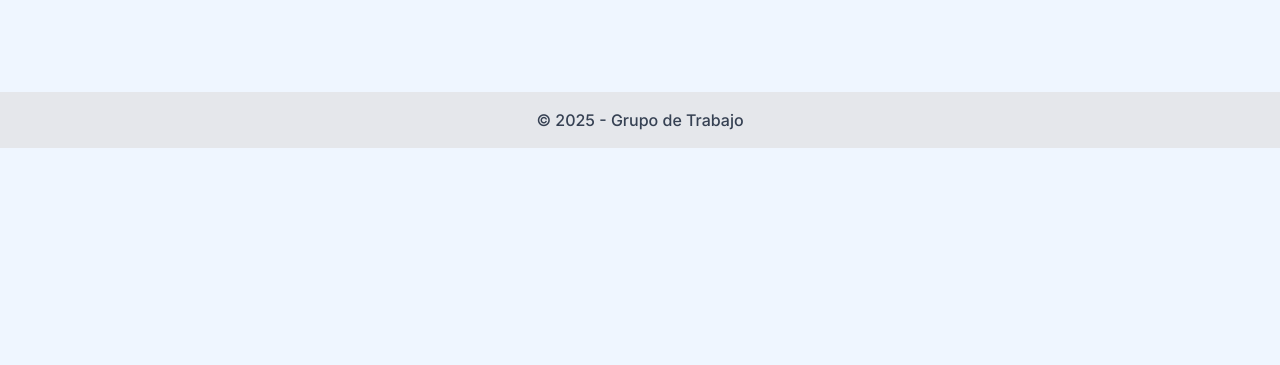
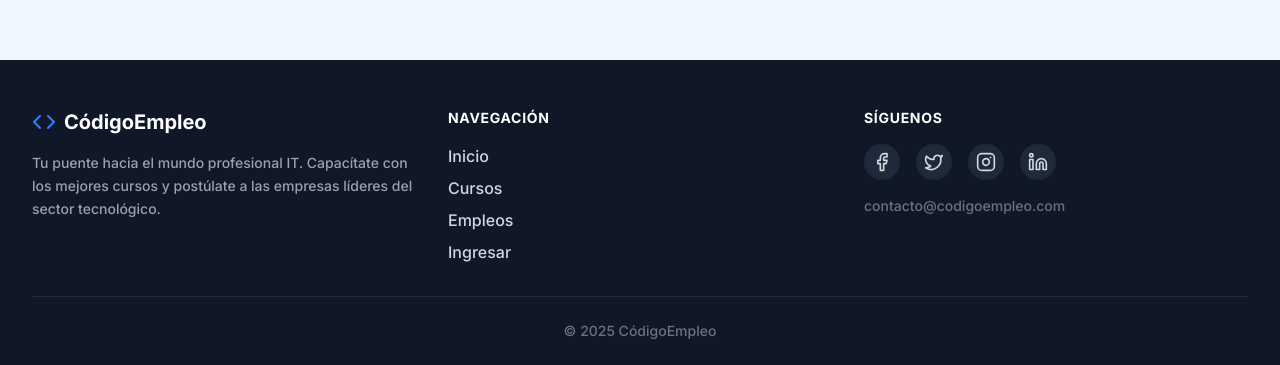
Before and after one commit to CristianAlarconDev/CodigoEmpleoV2, a React (Vite) app: page / in a window 1280 px wide. Shown: the part 833-1198 px from the top of the page. Before the commit the page ends 981 px from the top, so only its background shows below. Built offline with nearby package versions, Linux system fonts and the light colour scheme; no server answers.

Commit message:
footer sin links por refactorizar aun

```diff
--- a/src/components/Footer.jsx
+++ b/src/components/Footer.jsx
@@ -1,10 +1,71 @@
-import React from 'react'
+import React from 'react';
+import { Link } from 'react-router-dom';
+import { Facebook, Twitter, Instagram, Linkedin, Code } from 'lucide-react';
 
 const Footer = () => {
   return (
-    <footer className="w-full bg-gray-200 text-gray-700 p-4 mt-8">
-      <div className="container mx-auto text-center">
-        <p>&copy; 2025 - Grupo de Trabajo</p>
+    <footer className="bg-gray-900 text-gray-300 pt-12 pb-6 mt-auto">
+      <div className="max-w-7xl mx-auto px-4 sm:px-6 lg:px-8">
+
+        <div className="grid grid-cols-1 md:grid-cols-3 gap-8 mb-8">
+
+          {/* Columna 1: Logo y Descripción */}
+          <div className="space-y-4">
+            <div className="flex items-center gap-2 text-white text-xl font-bold">
+                <Code className="text-blue-500" />
+                <span>CódigoEmpleo</span>
+            </div>
+            <p className="text-sm text-gray-400 leading-relaxed">
+              Tu puente hacia el mundo profesional IT. Capacítate con los mejores cursos y postúlate a las empresas líderes del sector tecnológico.
+            </p>
+          </div>
+
+          {/* Columna 2: Enlaces Rápidos */}
+          <div>
+            <h3 className="text-white font-semibold mb-4 uppercase text-sm tracking-wider">Navegación</h3>
+            <ul className="space-y-2">
+              <li>
+                <Link to="/" className="hover:text-blue-400 transition-colors">Inicio</Link>
+              </li>
+              <li>
+                <Link to="/cursos" className="hover:text-blue-400 transition-colors">Cursos</Link>
+              </li>
+              <li>
+                <Link to="/empleos" className="hover:text-blue-400 transition-colors">Empleos</Link>
+              </li>
+              <li>
+                <Link to="/login" className="hover:text-blue-400 transition-colors">Ingresar</Link>
+              </li>
+            </ul>
+          </div>
+
+          {/* Columna 3: Redes y Contacto */}
+          <div>
+            <h3 className="text-white font-semibold mb-4 uppercase text-sm tracking-wider">Síguenos</h3>
+            <div className="flex gap-4 mb-4">
+              <a href="#" className="bg-gray-800 p-2 rounded-full hover:bg-blue-600 hover:text-white transition-all">
+                <Facebook size={20} />
+              </a>
+              <a href="#" className="bg-gray-800 p-2 rounded-full hover:bg-sky-500 hover:text-white transition-all">
+                <Twitter size={20} />
+              </a>
+              <a href="#" className="bg-gray-800 p-2 rounded-full hover:bg-pink-600 hover:text-white transition-all">
+                <Instagram size={20} />
+              </a>
+              <a href="#" className="bg-gray-800 p-2 rounded-full hover:bg-blue-700 hover:text-white transition-all">
+                <Linkedin size={20} />
+              </a>
+            </div>
+            <p className="text-sm text-gray-500">contacto@codigoempleo.com</p>
+          </div>
+
+        </div>
+
+        {/* Línea divisoria y Copyright */}
+        <div className="border-t border-gray-800 pt-6 text-center text-sm text-gray-500">
+          <p>&copy; {new Date().getFullYear()} CódigoEmpleo </p>
+        </div>
+
       </div>
     </footer>
   )
```
